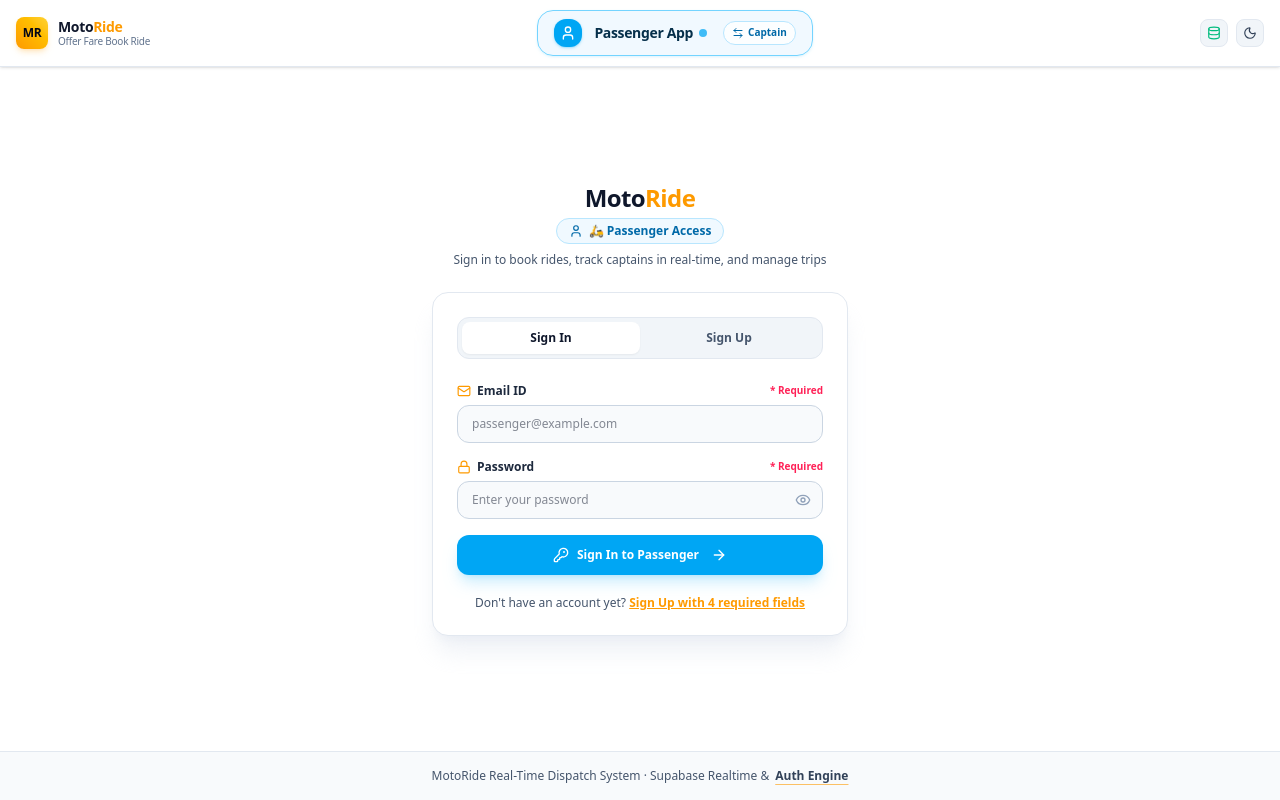
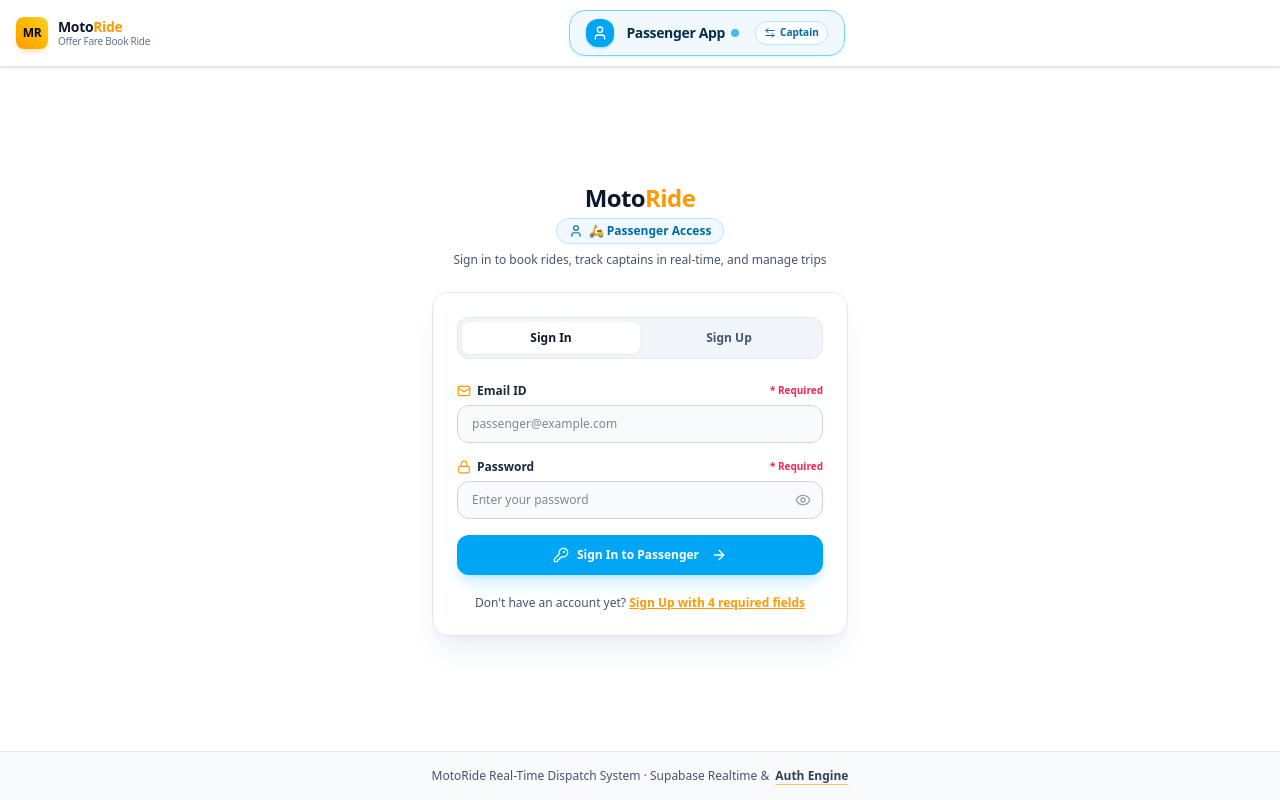
Before and after one commit to webmasterglad-wq/citymotoride, a React (Vite) app: page / in a window 1280 px wide. Built offline with nearby package versions, Linux system fonts and the light colour scheme; no server answers; the database is empty.

Commit message:
refactor: remove redundant setup and theme controls
Clean up the ConnectionStatusBanner header by removing the database setup and theme toggle buttons to streamline the interface.

```diff
--- a/src/components/ConnectionStatusBanner.tsx
+++ b/src/components/ConnectionStatusBanner.tsx
@@ -271,35 +271,6 @@ export const ConnectionStatusBanner: React.FC<ConnectionStatusBannerProps> = ({
               </button>
             </div>
           )}
-
-          {/* Database Setup Button */}
-          <button
-            type="button"
-            id="header-sql-setup-btn"
-            onClick={onOpenSqlModal}
-            title="Open Supabase SQL Schema setup"
-            className={`p-1.5 rounded-lg border text-xs transition-colors cursor-pointer ${
-              isLight
-                ? 'bg-slate-100 hover:bg-slate-200 text-slate-700 border-slate-200'
-                : 'bg-slate-800 hover:bg-slate-700 text-slate-300 border-slate-700'
-            }`}
-          >
-            <Database className="w-3.5 h-3.5 text-emerald-500" />
-          </button>
-
-          {/* Theme Toggle */}
-          <button
-            type="button"
-            onClick={toggleTheme}
-            title={isLight ? 'Switch to Dark Mode' : 'Switch to Light Mode'}
-            className={`p-1.5 rounded-lg border text-xs transition-colors cursor-pointer ${
-              isLight
-                ? 'bg-slate-100 hover:bg-slate-200 text-slate-700 border-slate-200'
-                : 'bg-slate-800 hover:bg-slate-700 text-slate-300 border-slate-700'
-            }`}
-          >
-            {isLight ? <Moon className="w-3.5 h-3.5" /> : <Sun className="w-3.5 h-3.5" />}
-          </button>
         </div>
       </div>
 
```
